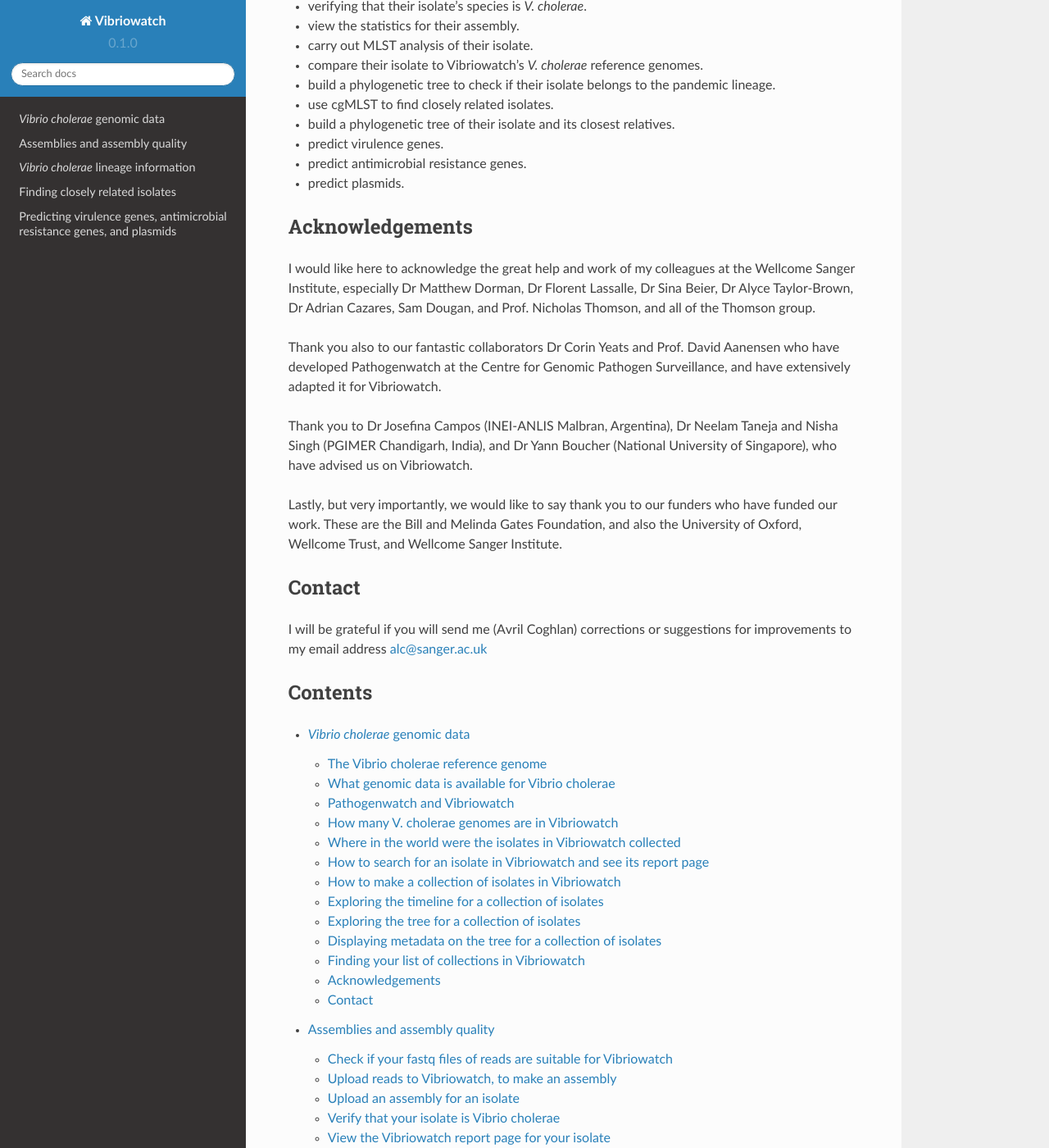
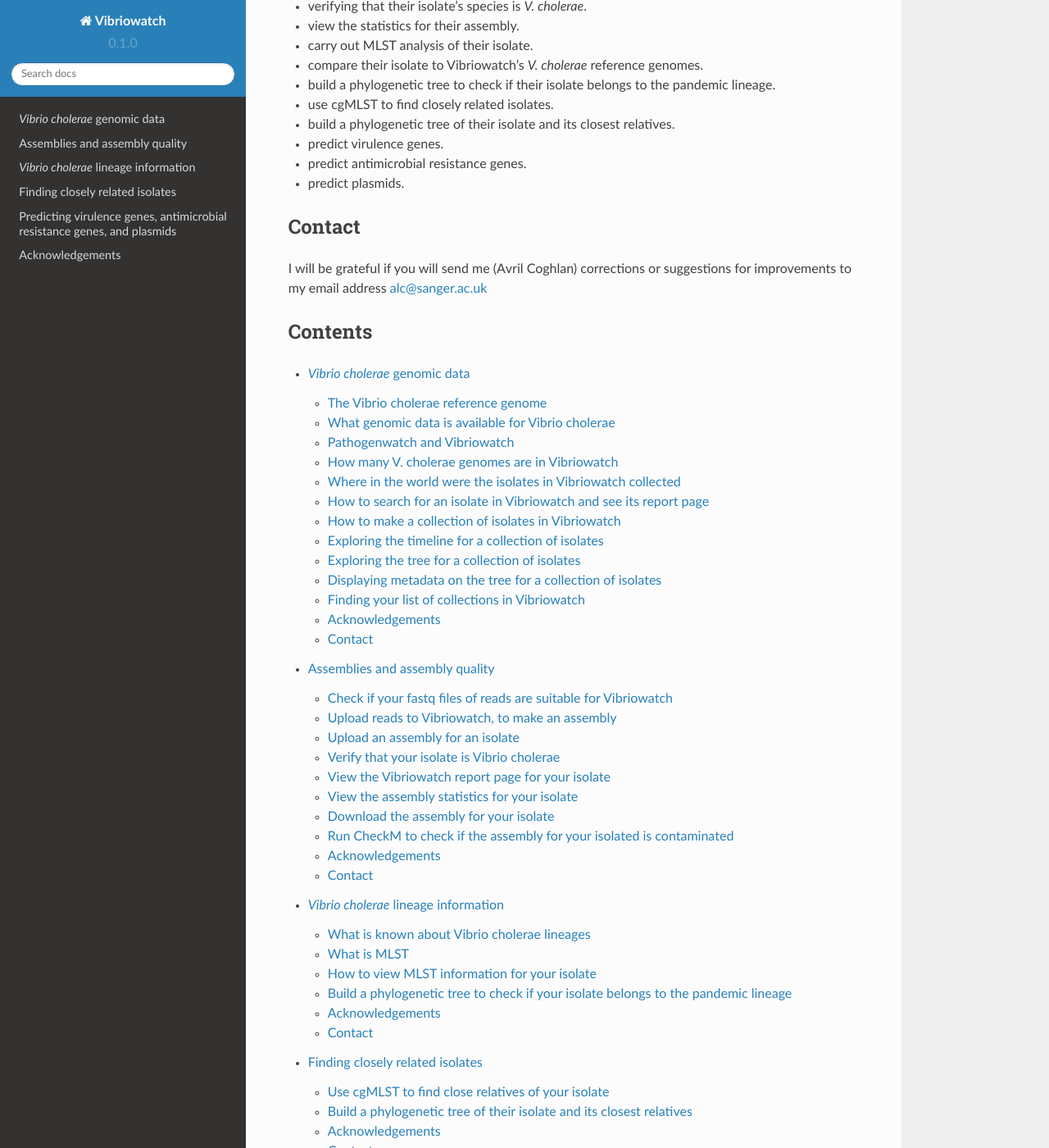
Before and after one commit to avrilcoghlan/vibriowatch, a Sphinx documentation site: the page built from docs/source/index.rst, in a window 1280 px wide and 1400 px high, scrolled down 572 px. Shown: the whole window at 82% size. Built offline with Sphinx 7.4.7 and the Read the Docs theme 2.0.0, drawn with Linux system fonts in a browser that asks for light colours.

Commit message:
Update index.rst
Added acknowledgements to table of contents.

```diff
--- a/docs/source/index.rst
+++ b/docs/source/index.rst
@@ -21,21 +21,6 @@
 * predict antimicrobial resistance genes.
 * predict plasmids.
 
-Acknowledgements
-----------------
-
-I would like here to acknowledge the great help and work of my colleagues at the Wellcome Sanger Institute, especially Dr Matthew Dorman, Dr Florent Lassalle, Dr Sina Beier, Dr Alyce Taylor-Brown, Dr Adrian Cazares, Sam Dougan, and Prof. Nicholas Thomson, and all of the Thomson group.
-
-Thank you also to our fantastic collaborators Dr Corin Yeats and Prof. David Aanensen who have developed Pathogenwatch at the Centre for Genomic Pathogen Surveillance, and have extensively adapted it for Vibriowatch.
-
-Thank you to Dr Josefina Campos (INEI-ANLIS Malbran, Argentina),
-Dr Neelam Taneja and Nisha Singh (PGIMER Chandigarh, India),
-and Dr Yann Boucher (National University of Singapore),
-who have advised us on Vibriowatch.
-
-Lastly, but very importantly, we would
-like to say thank you to our funders who have funded our work. These are the Bill and Melinda Gates Foundation, and also the University of Oxford, Wellcome Trust, and Wellcome Sanger Institute.
-
 Contact
 -------
 
```
Also changed, not shown: other parts of docs/source/index.rst (+1 -0 lines).
